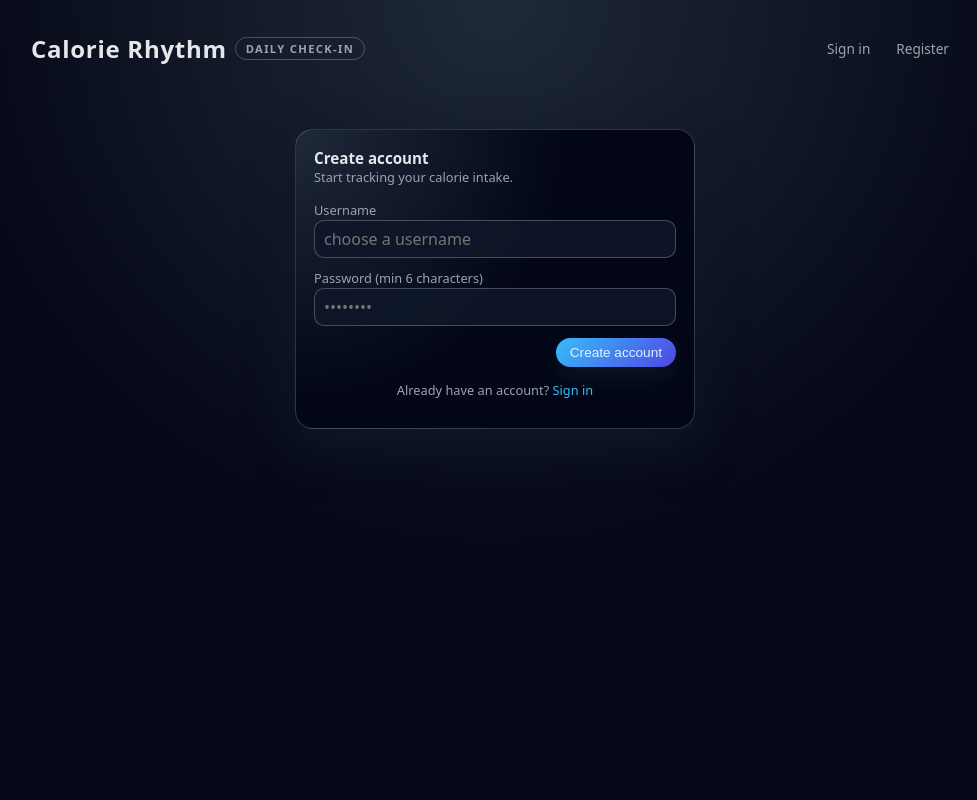
After one commit to RimikaM/Food-Calorie-Intake-Tracker, a Flask app: page /register in a window 1280 px wide. The commit adds this page. Shown: the whole page, without its empty margins (145-1122 px from the left). Run offline with Flask 3, Linux system fonts and the light colour scheme.

Commit message:
Add user authentication: register, login, logout
- Add users table with username/password_hash columns
- Add user_id FK to entries table (backwards-compatible migration)
- Add create_user(), get_user_by_username(), verify_password() in main.py
  using werkzeug password hashing
- Scope fetch_entries_for_date(), fetch_all_entries(), fetch_recent_days()
  by user_id so each user only sees their own data
- Add /register, /login, /logout routes in web_app.py with Flask session auth
- Protect all app routes with login_required decorator
- Add login.html and register.html templates
- Update base.html nav to show username and sign-out link when logged in

https://claude.ai/code/session_01HK1oaCGdgXPmVLWrgAY5aD

```diff
--- a/requirements.txt
+++ b/requirements.txt
@@ -3,3 +3,4 @@
 #
 flask>=3.0.0,<4.0.0
 requests>=2.32.0,<3.0.0
+werkzeug>=3.0.0,<4.0.0
--- a/templates/base.html
+++ b/templates/base.html
@@ -304,12 +304,19 @@
           <span class="pill">Daily check-in</span>
         </div>
         <nav>
+          {% if username %}
           <a href="{{ url_for('index') }}" class="{% if active == 'today' %}active{% endif %}"
             >Today</a
           >
           <a href="{{ url_for('history') }}" class="{% if active == 'history' %}active{% endif %}"
             >7‑day history</a
           >
+          <span style="color: var(--muted); font-size: 0.8rem; padding: 4px 6px; align-self: center;">{{ username }}</span>
+          <a href="{{ url_for('logout') }}" style="color: var(--muted);">Sign out</a>
+          {% else %}
+          <a href="{{ url_for('login') }}">Sign in</a>
+          <a href="{{ url_for('register') }}">Register</a>
+          {% endif %}
         </nav>
       </header>
 
--- /dev/null
+++ b/templates/register.html
@@ -0,0 +1,54 @@
+{% extends "base.html" %}
+
+{% block body %}
+<main style="display: flex; justify-content: center; align-items: flex-start; padding-top: 40px;">
+  <section class="card" style="width: 100%; max-width: 400px;">
+    <div class="card-header">
+      <div>
+        <div class="card-title">Create account</div>
+        <div class="subtle">Start tracking your calorie intake.</div>
+      </div>
+    </div>
+
+    {% if error %}
+    <p style="color: var(--danger); font-size: 0.85rem; margin: 0 0 10px;">{{ error }}</p>
+    {% endif %}
+
+    <form method="post" action="{{ url_for('register') }}">
+      <div>
+        <label for="username">Username</label>
+        <input
+          id="username"
+          name="username"
+          type="text"
+          placeholder="choose a username"
+          autocomplete="username"
+          required
+        />
+      </div>
+
+      <div>
+        <label for="password">Password <span style="color: var(--muted);">(min 6 characters)</span></label>
+        <input
+          id="password"
+          name="password"
+          type="password"
+          placeholder="••••••••"
+          autocomplete="new-password"
+          minlength="6"
+          required
+        />
+      </div>
+
+      <div class="actions">
+        <button type="submit">Create account</button>
+      </div>
+    </form>
+
+    <p style="font-size: 0.8rem; color: var(--muted); margin-top: 14px; text-align: center;">
+      Already have an account?
+      <a href="{{ url_for('login') }}" style="color: var(--accent); text-decoration: none;">Sign in</a>
+    </p>
+  </section>
+</main>
+{% endblock %}
--- a/web_app.py
+++ b/web_app.py
@@ -1,37 +1,127 @@
+import functools
 import os
 from datetime import date, datetime
 from typing import Optional
 
-from flask import Flask, redirect, render_template, request, url_for, make_response
+from flask import (
+    Flask,
+    flash,
+    redirect,
+    render_template,
+    request,
+    session,
+    url_for,
+    make_response,
+)
 
 from main import (
     Food,
     add_entry,
+    create_user,
+    fetch_all_entries,
     fetch_entries_for_date,
     fetch_recent_days,
     get_food_by_id,
     get_or_create_food,
+    get_user_by_username,
     init_db,
-    fetch_all_entries,
+    verify_password,
 )
 from usda_api import UsdaFood, UsdaSearchResponse, search_foods
 
 
 app = Flask(__name__)
+app.secret_key = os.environ.get("SECRET_KEY", "dev-secret-key-change-in-production")
 
 
 init_db()
 
 
+def login_required(f):
+    @functools.wraps(f)
+    def decorated(*args, **kwargs):
+        if "user_id" not in session:
+            return redirect(url_for("login"))
+        return f(*args, **kwargs)
+    return decorated
+
+
+def current_user_id() -> Optional[int]:
+    return session.get("user_id")
+
+
+# ---------------------------------------------------------------------------
+# Auth routes
+# ---------------------------------------------------------------------------
+
+@app.route("/register", methods=["GET", "POST"])
+def register():
+    if "user_id" in session:
+        return redirect(url_for("index"))
+    error = None
+    if request.method == "POST":
+        username = request.form.get("username", "").strip()
+        password = request.form.get("password", "")
+        if not username or not password:
+            error = "Username and password are required."
+        elif len(password) < 6:
+            error = "Password must be at least 6 characters."
+        else:
+            user = create_user(username, password)
+            if user is None:
+                error = "That username is already taken. Please choose another."
+            else:
+                session["user_id"] = user.id
+                session["username"] = user.username
+                return redirect(url_for("index"))
+    return render_template("register.html", error=error)
+
+
+@app.route("/login", methods=["GET", "POST"])
+def login():
+    if "user_id" in session:
+        return redirect(url_for("index"))
+    error = None
+    if request.method == "POST":
+        username = request.form.get("username", "").strip()
+        password = request.form.get("password", "")
+        user = get_user_by_username(username)
+        if user and verify_password(user, password):
+            session["user_id"] = user.id
+            session["username"] = user.username
+            return redirect(url_for("index"))
+        error = "Invalid username or password."
+    return render_template("login.html", error=error)
+
+
+@app.route("/logout")
+def logout():
+    session.clear()
+    return redirect(url_for("login"))
+
+
+# ---------------------------------------------------------------------------
+# App routes (all protected)
+# ---------------------------------------------------------------------------
+
 @app.route("/", methods=["GET"])
+@login_required
 def index():
     today = date.today()
-    entries = fetch_entries_for_date(today)
+    uid = current_user_id()
+    entries = fetch_entries_for_date(today, user_id=uid)
     total = sum(e.calories for e in entries)
-    return render_template("index.html", entries=entries, total=total, today=today)
+    return render_template(
+        "index.html",
+        entries=entries,
+        total=total,
+        today=today,
+        username=session.get("username"),
+    )
 
 
 @app.route("/add", methods=["POST"])
+@login_required
 def add():
     food = request.form.get("food", "").strip()
     calories_raw = request.form.get("calories", "").strip()
@@ -45,27 +135,33 @@ def add():
     except ValueError:
         return redirect(url_for("index"))
 
-    # Simple manual add without external lookup.
-    add_entry(food=food, calories=calories, notes=notes)
+    add_entry(food=food, calories=calories, notes=notes, user_id=current_user_id())
     return redirect(url_for("index"))
 
 
 @app.route("/day/<day_str>", methods=["GET"])
+@login_required
 def day_view(day_str: str):
     try:
         chosen = date.fromisoformat(day_str)
     except ValueError:
         return redirect(url_for("index"))
 
-    entries = fetch_entries_for_date(chosen)
+    entries = fetch_entries_for_date(chosen, user_id=current_user_id())
     total = sum(e.calories for e in entries)
-    return render_template("day.html", entries=entries, total=total, day=chosen)
+    return render_template(
+        "day.html",
+        entries=entries,
+        total=total,
+        day=chosen,
+        username=session.get("username"),
+    )
 
 
 @app.route("/history", methods=["GET"])
+@login_required
 def history():
-    rows = fetch_recent_days(limit=7)
-    # Ensure there is always a value to format
+    rows = fetch_recent_days(limit=7, user_id=current_user_id())
     items = [
         {
             "day": r["day"],
@@ -74,10 +170,11 @@ def history():
         }
         for r in rows
     ]
-    return render_template("history.html", days=items)
+    return render_template("history.html", days=items, username=session.get("username"))
 
 
 @app.route("/foods/search", methods=["GET", "POST"])
+@login_required
 def foods_search():
     query = ""
     results: list[UsdaFood] = []
@@ -88,14 +185,19 @@ def foods_search():
             r: UsdaSearchResponse = search_foods(query)
             results = r.foods
             error = r.error
-    return render_template("search.html", query=query, results=results, error=error)
+    return render_template(
+        "search.html",
+        query=query,
+        results=results,
+        error=error,
+        username=session.get("username"),
+    )
 
 
 @app.route("/foods/select", methods=["POST"])
+@login_required
 def foods_select():
-    """
-    Persist a selected USDA food locally and move to the logging screen.
-    """
+    """Persist a selected USDA food locally and move to the logging screen."""
     try:
         fdc_id = int(request.form.get("fdc_id", "0"))
     except ValueError:
@@ -129,14 +231,16 @@ def foods_select():
 
 
 @app.route("/foods/log/<int:food_id>", methods=["GET"])
+@login_required
 def foods_log_get(food_id: int):
     food = get_food_by_id(food_id)
     if not food:
         return redirect(url_for("foods_search"))
-    return render_template("log_food.html", food=food)
+    return render_template("log_food.html", food=food, username=session.get("username"))
 
 
 @app.route("/foods/log/<int:food_id>", methods=["POST"])
+@login_required
 def foods_log_post(food_id: int):
     food = get_food_by_id(food_id)
     if not food:
@@ -150,7 +254,6 @@ def foods_log_post(food_id: int):
     meal = request.form.get("meal") or None
     notes = request.form.get("notes", "").strip() or None
 
-    # Compute macros based on stored per-serving values.
     def _scaled(value: Optional[float]) -> Optional[float]:
         if value is None:
             return None
@@ -165,22 +268,25 @@ def foods_log_post(food_id: int):
         meal=meal,
         servings=servings,
         notes=notes,
+        user_id=current_user_id(),
     )
 
     return redirect(url_for("index"))
 
 
 @app.route("/entries", methods=["GET"])
+@login_required
 def entries_view():
     """Show a dedicated page with all logged entries (newest first)."""
-    entries = fetch_all_entries()
-    return render_template("entries.html", entries=entries)
+    entries = fetch_all_entries(user_id=current_user_id())
+    return render_template("entries.html", entries=entries, username=session.get("username"))
 
 
 @app.route("/export", methods=["GET"])
+@login_required
 def export_csv():
     """Return all entries as a CSV download."""
-    entries = fetch_all_entries()
+    entries = fetch_all_entries(user_id=current_user_id())
     import csv
     from io import StringIO
 
```
Also changed, not shown: main.py (+66 -9 lines), templates/login.html (added, +53 -0 lines).
